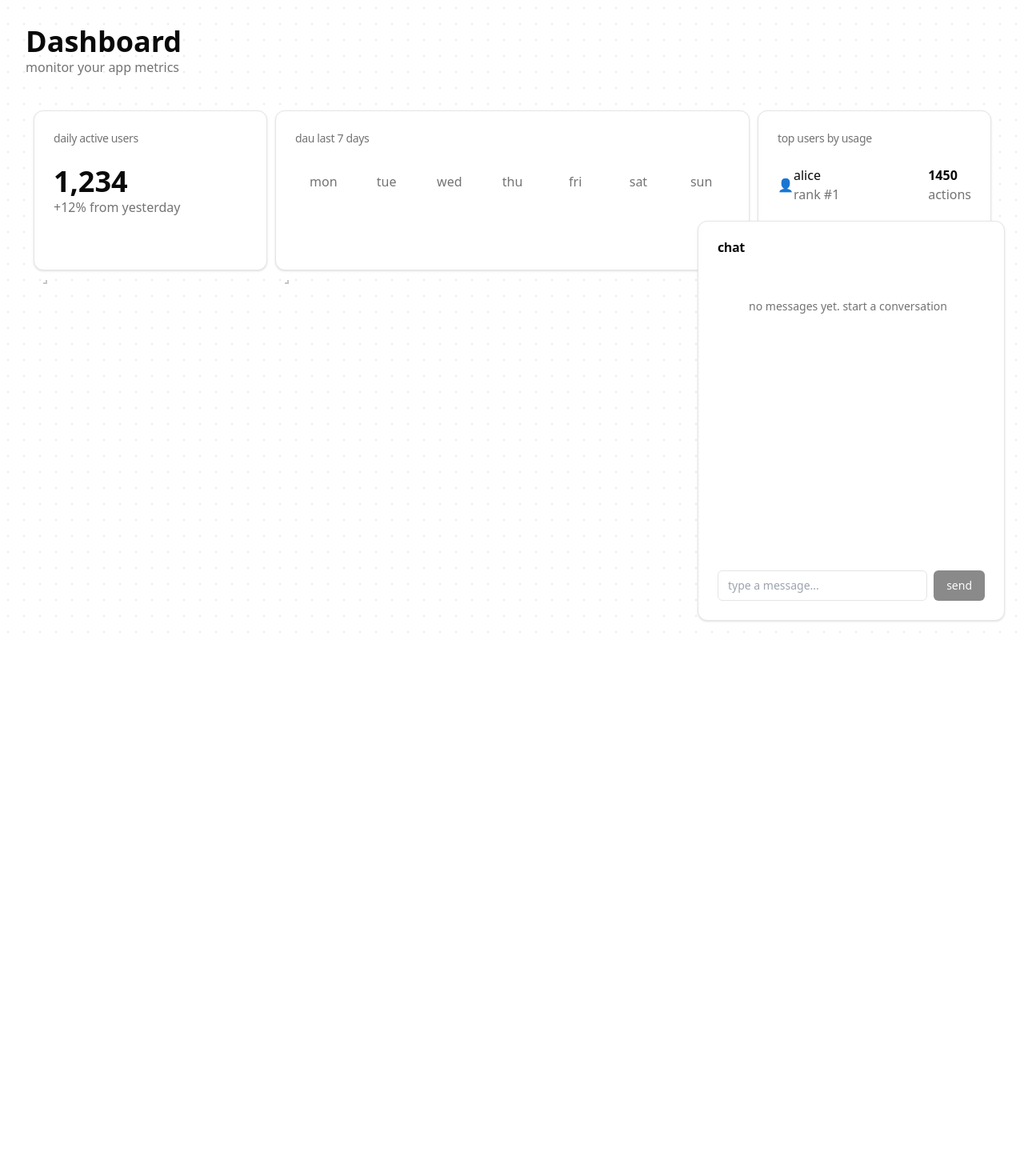
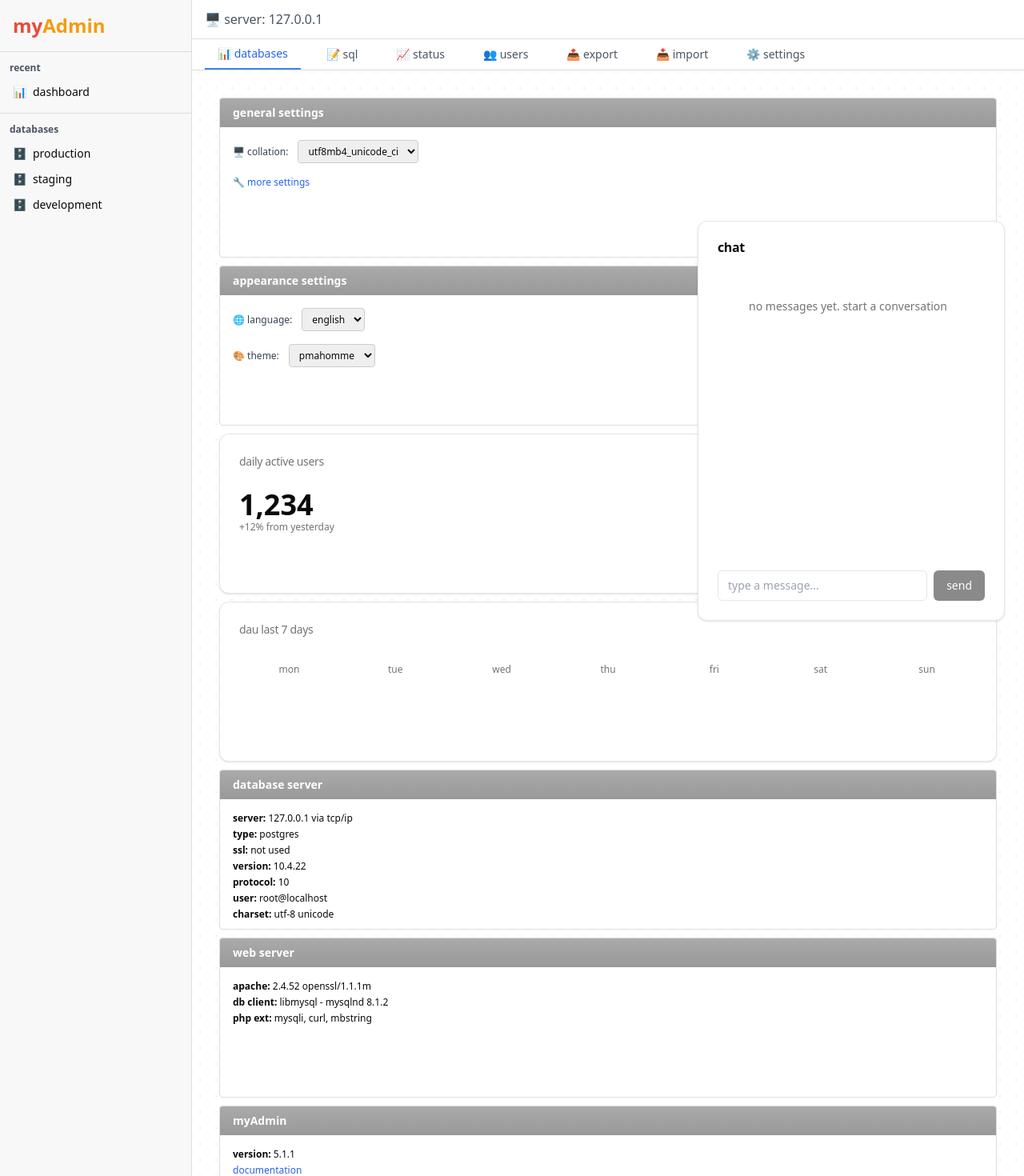
Before and after one commit to caffeinum/claude-my-admin, a Next.js app: page / in a window 1280 px wide. Shown: the top 1470 px of the page at 80% size. Before the commit the page ends 800 px from the top, so only its background shows below. Built offline with nearby package versions, Linux system fonts and the light colour scheme.

Commit message:
redesign dashboard with phpmyadmin-inspired interface and draggable widgets

```diff
--- a/app/page.tsx
+++ b/app/page.tsx
@@ -11,29 +11,113 @@ const ResponsiveGridLayout = WidthProvider(Responsive)
 export default function DashboardPage() {
   const layout = {
     lg: [
-      { i: 'dau-counter', x: 0, y: 0, w: 1, h: 1 },
-      { i: 'dau-graph', x: 1, y: 0, w: 2, h: 1 },
-      { i: 'top-users', x: 3, y: 0, w: 1, h: 2 },
+      { i: 'general-settings', x: 0, y: 0, w: 1, h: 1 },
+      { i: 'appearance-settings', x: 0, y: 1, w: 1, h: 1 },
+      { i: 'dau-counter', x: 1, y: 0, w: 1, h: 1 },
+      { i: 'dau-graph', x: 1, y: 1, w: 2, h: 1 },
+      { i: 'database-server', x: 2, y: 0, w: 1, h: 1 },
+      { i: 'web-server', x: 3, y: 0, w: 1, h: 1 },
+      { i: 'app-info', x: 3, y: 1, w: 1, h: 1 },
+      { i: 'top-users', x: 0, y: 2, w: 2, h: 2 },
     ],
     md: [
-      { i: 'dau-counter', x: 0, y: 0, w: 1, h: 1 },
-      { i: 'dau-graph', x: 1, y: 0, w: 1, h: 1 },
-      { i: 'top-users', x: 0, y: 1, w: 1, h: 2 },
+      { i: 'general-settings', x: 0, y: 0, w: 1, h: 1 },
+      { i: 'appearance-settings', x: 1, y: 0, w: 1, h: 1 },
+      { i: 'dau-counter', x: 0, y: 1, w: 1, h: 1 },
+      { i: 'dau-graph', x: 1, y: 1, w: 1, h: 1 },
+      { i: 'database-server', x: 0, y: 2, w: 1, h: 1 },
+      { i: 'web-server', x: 1, y: 2, w: 1, h: 1 },
+      { i: 'app-info', x: 0, y: 3, w: 1, h: 1 },
+      { i: 'top-users', x: 1, y: 3, w: 1, h: 2 },
     ],
     sm: [
-      { i: 'dau-counter', x: 0, y: 0, w: 1, h: 1 },
-      { i: 'dau-graph', x: 0, y: 1, w: 1, h: 1 },
-      { i: 'top-users', x: 0, y: 2, w: 1, h: 2 },
+      { i: 'general-settings', x: 0, y: 0, w: 1, h: 1 },
+      { i: 'appearance-settings', x: 0, y: 1, w: 1, h: 1 },
+      { i: 'dau-counter', x: 0, y: 2, w: 1, h: 1 },
+      { i: 'dau-graph', x: 0, y: 3, w: 1, h: 1 },
+      { i: 'database-server', x: 0, y: 4, w: 1, h: 1 },
+      { i: 'web-server', x: 0, y: 5, w: 1, h: 1 },
+      { i: 'app-info', x: 0, y: 6, w: 1, h: 1 },
+      { i: 'top-users', x: 0, y: 7, w: 1, h: 2 },
     ],
   }
 
   return (
-    <div className="min-h-screen p-8 bg-dot-pattern">
-      <div className="mb-8">
-        <h1 className="text-4xl font-bold">Dashboard</h1>
-        <p className="text-muted-foreground">monitor your app metrics</p>
+    <div className="min-h-screen bg-dot-pattern flex">
+      {/* sidebar */}
+      <aside className="w-60 bg-[#f8f8f8]/95 backdrop-blur-sm border-r border-[#ddd] flex flex-col">
+        <div className="p-4 border-b border-[#ddd]">
+          <h1 className="text-2xl font-bold">
+            <span className="text-[#e74c3c]">my</span>
+            <span className="text-[#f39c12]">Admin</span>
+          </h1>
         </div>
 
+        <div className="p-3">
+          <div className="text-xs font-semibold text-gray-600 mb-2">recent</div>
+          <div className="space-y-1">
+            <div className="flex items-center gap-2 text-sm hover:bg-gray-200 p-1 rounded cursor-pointer">
+              <span>📊</span>
+              <span>dashboard</span>
+            </div>
+          </div>
+        </div>
+
+        <div className="p-3 border-t border-[#ddd]">
+          <div className="text-xs font-semibold text-gray-600 mb-2">databases</div>
+          <div className="space-y-1">
+            <div className="flex items-center gap-2 text-sm hover:bg-gray-200 p-1 rounded cursor-pointer">
+              <span>🗄️</span>
+              <span>production</span>
+            </div>
+            <div className="flex items-center gap-2 text-sm hover:bg-gray-200 p-1 rounded cursor-pointer">
+              <span>🗄️</span>
+              <span>staging</span>
+            </div>
+            <div className="flex items-center gap-2 text-sm hover:bg-gray-200 p-1 rounded cursor-pointer">
+              <span>🗄️</span>
+              <span>development</span>
+            </div>
+          </div>
+        </div>
+      </aside>
+
+      {/* main content */}
+      <div className="flex-1">
+        {/* header */}
+        <header className="bg-white/95 backdrop-blur-sm border-b border-[#ddd]">
+          <div className="flex items-center gap-2 px-4 py-3">
+            <span className="text-gray-600">🖥️ server: 127.0.0.1</span>
+          </div>
+
+          {/* navigation tabs */}
+          <nav className="flex gap-4 px-4 border-t border-[#ddd]">
+            <button className="px-4 py-2 text-sm font-medium border-b-2 border-blue-500 text-blue-600">
+              📊 databases
+            </button>
+            <button className="px-4 py-2 text-sm font-medium text-gray-600 hover:text-gray-900">
+              📝 sql
+            </button>
+            <button className="px-4 py-2 text-sm font-medium text-gray-600 hover:text-gray-900">
+              📈 status
+            </button>
+            <button className="px-4 py-2 text-sm font-medium text-gray-600 hover:text-gray-900">
+              👥 users
+            </button>
+            <button className="px-4 py-2 text-sm font-medium text-gray-600 hover:text-gray-900">
+              📤 export
+            </button>
+            <button className="px-4 py-2 text-sm font-medium text-gray-600 hover:text-gray-900">
+              📥 import
+            </button>
+            <button className="px-4 py-2 text-sm font-medium text-gray-600 hover:text-gray-900">
+              ⚙️ settings
+            </button>
+          </nav>
+        </header>
+
+        {/* content area with infinite canvas */}
+        <main className="p-6">
           <ResponsiveGridLayout
             className="layout"
             layouts={layout}
@@ -43,16 +127,118 @@ export default function DashboardPage() {
             isDraggable={true}
             isResizable={true}
           >
+            {/* general settings */}
+            <div key="general-settings" className="w-full h-full">
+              <div className="bg-white rounded-sm border border-[#ddd] overflow-hidden h-full">
+                <div className="bg-gradient-to-b from-[#aaa] to-[#999] text-white px-4 py-2 font-semibold text-sm">
+                  general settings
+                </div>
+                <div className="p-4 space-y-4">
+                  <div className="flex items-center gap-3">
+                    <span className="text-xs text-gray-700">🖥️ collation:</span>
+                    <select className="border border-[#ccc] rounded px-2 py-1 text-xs">
+                      <option>utf8mb4_unicode_ci</option>
+                    </select>
+                  </div>
+                  <button className="text-xs text-blue-600 hover:text-blue-800">
+                    🔧 more settings
+                  </button>
+                </div>
+              </div>
+            </div>
+
+            {/* appearance settings */}
+            <div key="appearance-settings" className="w-full h-full">
+              <div className="bg-white rounded-sm border border-[#ddd] overflow-hidden h-full">
+                <div className="bg-gradient-to-b from-[#aaa] to-[#999] text-white px-4 py-2 font-semibold text-sm">
+                  appearance settings
+                </div>
+                <div className="p-4 space-y-4">
+                  <div className="flex items-center gap-3">
+                    <span className="text-xs text-gray-700">🌐 language:</span>
+                    <select className="border border-[#ccc] rounded px-2 py-1 text-xs">
+                      <option>english</option>
+                    </select>
+                  </div>
+                  <div className="flex items-center gap-3">
+                    <span className="text-xs text-gray-700">🎨 theme:</span>
+                    <select className="border border-[#ccc] rounded px-2 py-1 text-xs">
+                      <option>pmahomme</option>
+                    </select>
+                  </div>
+                </div>
+              </div>
+            </div>
+
+            {/* dau counter */}
             <div key="dau-counter" className="w-full h-full">
               <DauCounter />
             </div>
+
+            {/* dau graph */}
             <div key="dau-graph" className="w-full h-full">
               <DauGraph />
             </div>
+
+            {/* database server */}
+            <div key="database-server" className="w-full h-full">
+              <div className="bg-white rounded-sm border border-[#ddd] overflow-hidden h-full">
+                <div className="bg-gradient-to-b from-[#aaa] to-[#999] text-white px-4 py-2 font-semibold text-sm">
+                  database server
+                </div>
+                <div className="p-4">
+                  <ul className="space-y-1 text-xs">
+                    <li><strong>server:</strong> 127.0.0.1 via tcp/ip</li>
+                    <li><strong>type:</strong> postgres</li>
+                    <li><strong>ssl:</strong> not used</li>
+                    <li><strong>version:</strong> 10.4.22</li>
+                    <li><strong>protocol:</strong> 10</li>
+                    <li><strong>user:</strong> root@localhost</li>
+                    <li><strong>charset:</strong> utf-8 unicode</li>
+                  </ul>
+                </div>
+              </div>
+            </div>
+
+            {/* web server */}
+            <div key="web-server" className="w-full h-full">
+              <div className="bg-white rounded-sm border border-[#ddd] overflow-hidden h-full">
+                <div className="bg-gradient-to-b from-[#aaa] to-[#999] text-white px-4 py-2 font-semibold text-sm">
+                  web server
+                </div>
+                <div className="p-4">
+                  <ul className="space-y-1 text-xs">
+                    <li><strong>apache:</strong> 2.4.52 openssl/1.1.1m</li>
+                    <li><strong>db client:</strong> libmysql - mysqlnd 8.1.2</li>
+                    <li><strong>php ext:</strong> mysqli, curl, mbstring</li>
+                  </ul>
+                </div>
+              </div>
+            </div>
+
+            {/* app info */}
+            <div key="app-info" className="w-full h-full">
+              <div className="bg-white rounded-sm border border-[#ddd] overflow-hidden h-full">
+                <div className="bg-gradient-to-b from-[#aaa] to-[#999] text-white px-4 py-2 font-semibold text-sm">
+                  myAdmin
+                </div>
+                <div className="p-4">
+                  <ul className="space-y-1 text-xs">
+                    <li><strong>version:</strong> 5.1.1</li>
+                    <li><a href="#" className="text-blue-600 hover:text-blue-800">documentation</a></li>
+                    <li><a href="#" className="text-blue-600 hover:text-blue-800">official homepage</a></li>
+                  </ul>
+                </div>
+              </div>
+            </div>
+
+            {/* top users */}
             <div key="top-users" className="w-full h-full">
               <TopUsers />
             </div>
           </ResponsiveGridLayout>
+        </main>
+      </div>
 
       <div className="fixed bottom-6 right-6 w-96 h-[500px] z-50">
         <Chat />
```
Lines whose indentation alone changed are shown as unchanged.
